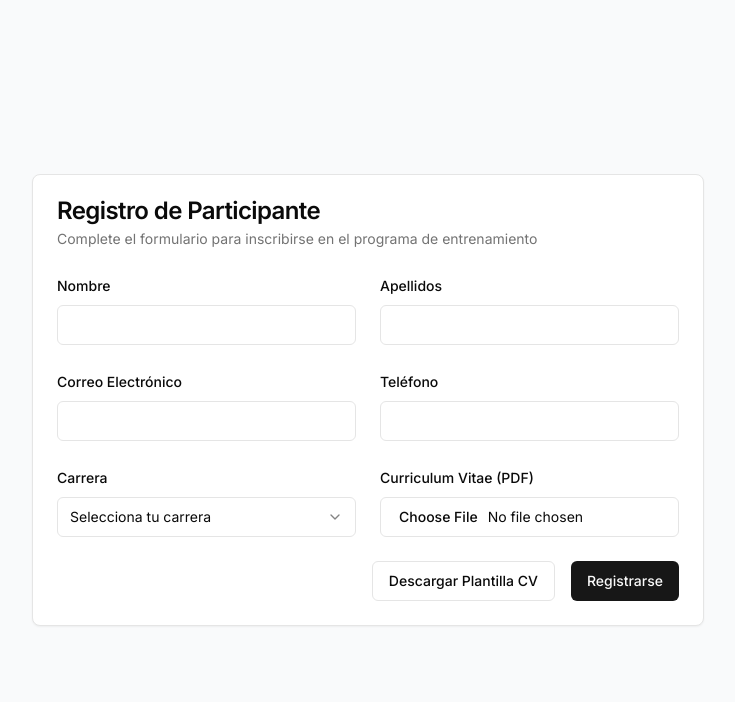
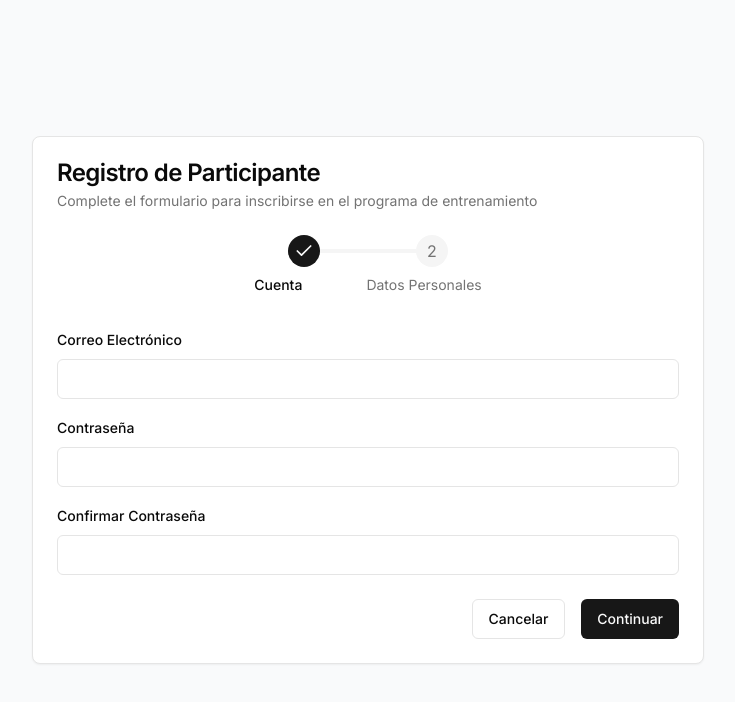
Before and after one commit to ausubel/aula-virtual, a Next.js app in the folder frontend/: page /register in a window 1280 px wide. Shown: the top 702 px of the page, without its empty margins (272-1007 px from the left). Built offline with nearby package versions, Linux system fonts and the light colour scheme.

Commit message:
sing up agregado en componente de registro

```diff
--- a/frontend/app/register/page.tsx
+++ b/frontend/app/register/page.tsx
@@ -1,7 +1,6 @@
 "use client"
 
 import type React from "react"
-
 import { useState } from "react"
 import Link from "next/link"
 import { Button } from "@/components/ui/button"
@@ -11,26 +10,64 @@ import { Label } from "@/components/ui/label"
 import { Select, SelectContent, SelectItem, SelectTrigger, SelectValue } from "@/components/ui/select"
 import { FormFeedback } from "@/components/form-feedback"
 import { LoadingSpinner } from "@/components/loading-spinner"
+import { cn } from "@/lib/utils"
+import { Check } from "lucide-react"
+
+interface RegisterData {
+  email: string
+  password: string
+  firstName: string
+  lastName: string
+  phone: string
+  career: string
+  cv: File | null
+}
 
 export default function RegisterPage() {
+  const [currentStep, setCurrentStep] = useState(1)
   const [isLoading, setIsLoading] = useState(false)
   const [feedback, setFeedback] = useState<{
     status: "success" | "error" | "warning"
     message: string
   } | null>(null)
+  const [formData, setFormData] = useState<RegisterData>({
+    email: "",
+    password: "",
+    firstName: "",
+    lastName: "",
+    phone: "",
+    career: "",
+    cv: null,
+  })
 
-  async function handleSubmit(event: React.FormEvent<HTMLFormElement>) {
+  async function handleAccountSubmit(event: React.FormEvent<HTMLFormElement>) {
     event.preventDefault()
     setIsLoading(true)
     setFeedback(null)
 
-    // Simulamos el envío del formulario
+    // Simulamos la validación del email
+    await new Promise((resolve) => setTimeout(resolve, 1500))
+
+    setIsLoading(false)
+    setCurrentStep(2)
+    setFeedback({
+      status: "success",
+      message: "Cuenta creada exitosamente. Por favor, complete sus datos personales.",
+    })
+  }
+
+  async function handleProfileSubmit(event: React.FormEvent<HTMLFormElement>) {
+    event.preventDefault()
+    setIsLoading(true)
+    setFeedback(null)
+
+    // Simulamos el envío del formulario completo
     await new Promise((resolve) => setTimeout(resolve, 2000))
 
     setIsLoading(false)
     setFeedback({
       status: "success",
-      message: "Registro exitoso. Redirigiendo...",
+      message: "Registro completado exitosamente. Redirigiendo...",
     })
   }
 
@@ -42,19 +79,109 @@ export default function RegisterPage() {
           <CardDescription>Complete el formulario para inscribirse en el programa de entrenamiento</CardDescription>
         </CardHeader>
         <CardContent>
-          <form onSubmit={handleSubmit} className="space-y-6">
+          {/* Stepper */}
+          <div className="mb-8">
+            <div className="flex items-center justify-center">
+              <div className="flex items-center">
+                <div className="flex items-center justify-center w-8 h-8 rounded-full bg-primary text-primary-foreground">
+                  <Check className="w-5 h-5" />
+                </div>
+                <div className={cn("h-1 w-24", currentStep === 2 ? "bg-primary" : "bg-muted")} />
+                <div
+                  className={cn(
+                    "flex items-center justify-center w-8 h-8 rounded-full",
+                    currentStep === 2 ? "bg-primary text-primary-foreground" : "bg-muted text-muted-foreground"
+                  )}
+                >
+                  2
+                </div>
+              </div>
+            </div>
+            <div className="flex justify-center mt-2">
+              <div className="flex gap-16">
+                <span className="text-sm font-medium">Cuenta</span>
+                <span className={cn("text-sm", currentStep === 2 ? "font-medium" : "text-muted-foreground")}>
+                  Datos Personales
+                </span>
+              </div>
+            </div>
+          </div>
+
+          {currentStep === 1 ? (
+            <form onSubmit={handleAccountSubmit} className="space-y-6">
+              <div className="space-y-4">
+                <div className="space-y-2">
+                  <Label htmlFor="email">Correo Electrónico</Label>
+                  <Input
+                    id="email"
+                    name="email"
+                    type="email"
+                    required
+                    value={formData.email}
+                    onChange={(e) => setFormData({ ...formData, email: e.target.value })}
+                    disabled={isLoading}
+                  />
+                </div>
+                <div className="space-y-2">
+                  <Label htmlFor="password">Contraseña</Label>
+                  <Input
+                    id="password"
+                    name="password"
+                    type="password"
+                    required
+                    value={formData.password}
+                    onChange={(e) => setFormData({ ...formData, password: e.target.value })}
+                    disabled={isLoading}
+                  />
+                </div>
+                <div className="space-y-2">
+                  <Label htmlFor="confirmPassword">Confirmar Contraseña</Label>
+                  <Input id="confirmPassword" name="confirmPassword" type="password" required disabled={isLoading} />
+                </div>
+              </div>
+
+              {feedback && <FormFeedback status={feedback.status} message={feedback.message} />}
+
+              <div className="flex justify-end space-x-4">
+                <Button variant="outline" type="button" disabled={isLoading} asChild>
+                  <Link href="/">Cancelar</Link>
+                </Button>
+                <Button type="submit" disabled={isLoading}>
+                  {isLoading ? (
+                    <>
+                      <LoadingSpinner className="mr-2" />
+                      Creando cuenta...
+                    </>
+                  ) : (
+                    "Continuar"
+                  )}
+                </Button>
+              </div>
+            </form>
+          ) : (
+            <form onSubmit={handleProfileSubmit} className="space-y-6">
               <div className="grid md:grid-cols-2 gap-6">
                 <div className="space-y-2">
                   <Label htmlFor="firstName">Nombre</Label>
-                <Input id="firstName" name="firstName" required aria-required="true" disabled={isLoading} />
+                  <Input
+                    id="firstName"
+                    name="firstName"
+                    required
+                    value={formData.firstName}
+                    onChange={(e) => setFormData({ ...formData, firstName: e.target.value })}
+                    disabled={isLoading}
+                  />
                 </div>
                 <div className="space-y-2">
                   <Label htmlFor="lastName">Apellidos</Label>
-                <Input id="lastName" name="lastName" required aria-required="true" disabled={isLoading} />
-              </div>
-              <div className="space-y-2">
-                <Label htmlFor="email">Correo Electrónico</Label>
-                <Input id="email" name="email" type="email" required aria-required="true" disabled={isLoading} />
+                  <Input
+                    id="lastName"
+                    name="lastName"
+                    required
+                    value={formData.lastName}
+                    onChange={(e) => setFormData({ ...formData, lastName: e.target.value })}
+                    disabled={isLoading}
+                  />
                 </div>
                 <div className="space-y-2">
                   <Label htmlFor="phone">Teléfono</Label>
@@ -63,15 +190,21 @@ export default function RegisterPage() {
                     name="phone"
                     type="tel"
                     required
-                  aria-required="true"
-                  disabled={isLoading}
                     pattern="[0-9]{9}"
                     title="Ingrese un número de teléfono válido de 9 dígitos"
+                    value={formData.phone}
+                    onChange={(e) => setFormData({ ...formData, phone: e.target.value })}
+                    disabled={isLoading}
                   />
                 </div>
                 <div className="space-y-2">
                   <Label htmlFor="career">Carrera</Label>
-                <Select name="career" disabled={isLoading}>
+                  <Select
+                    name="career"
+                    value={formData.career}
+                    onValueChange={(value) => setFormData({ ...formData, career: value })}
+                    disabled={isLoading}
+                  >
                     <SelectTrigger aria-label="Selecciona tu carrera">
                       <SelectValue placeholder="Selecciona tu carrera" />
                     </SelectTrigger>
@@ -83,7 +216,7 @@ export default function RegisterPage() {
                     </SelectContent>
                   </Select>
                 </div>
-              <div className="space-y-2">
+                <div className="space-y-2 md:col-span-2">
                   <Label htmlFor="cv">Curriculum Vitae (PDF)</Label>
                   <Input
                     id="cv"
@@ -91,7 +224,7 @@ export default function RegisterPage() {
                     type="file"
                     accept=".pdf"
                     required
-                  aria-required="true"
+                    onChange={(e) => setFormData({ ...formData, cv: e.target.files?.[0] || null })}
                     disabled={isLoading}
                     aria-label="Subir Curriculum Vitae en formato PDF"
                   />
@@ -101,6 +234,9 @@ export default function RegisterPage() {
               {feedback && <FormFeedback status={feedback.status} message={feedback.message} />}
 
               <div className="flex justify-end space-x-4">
+                <Button variant="outline" type="button" onClick={() => setCurrentStep(1)} disabled={isLoading}>
+                  Atrás
+                </Button>
                 <Button variant="outline" type="button" disabled={isLoading} asChild>
                   <Link href="/templates/cv-template.pdf" download>
                     Descargar Plantilla CV
@@ -110,14 +246,15 @@ export default function RegisterPage() {
                   {isLoading ? (
                     <>
                       <LoadingSpinner className="mr-2" />
-                    Registrando...
+                      Completando registro...
                     </>
                   ) : (
-                  "Registrarse"
+                    "Completar Registro"
                   )}
                 </Button>
               </div>
             </form>
+          )}
         </CardContent>
       </Card>
     </div>
```
Lines whose indentation alone changed are shown as unchanged.
